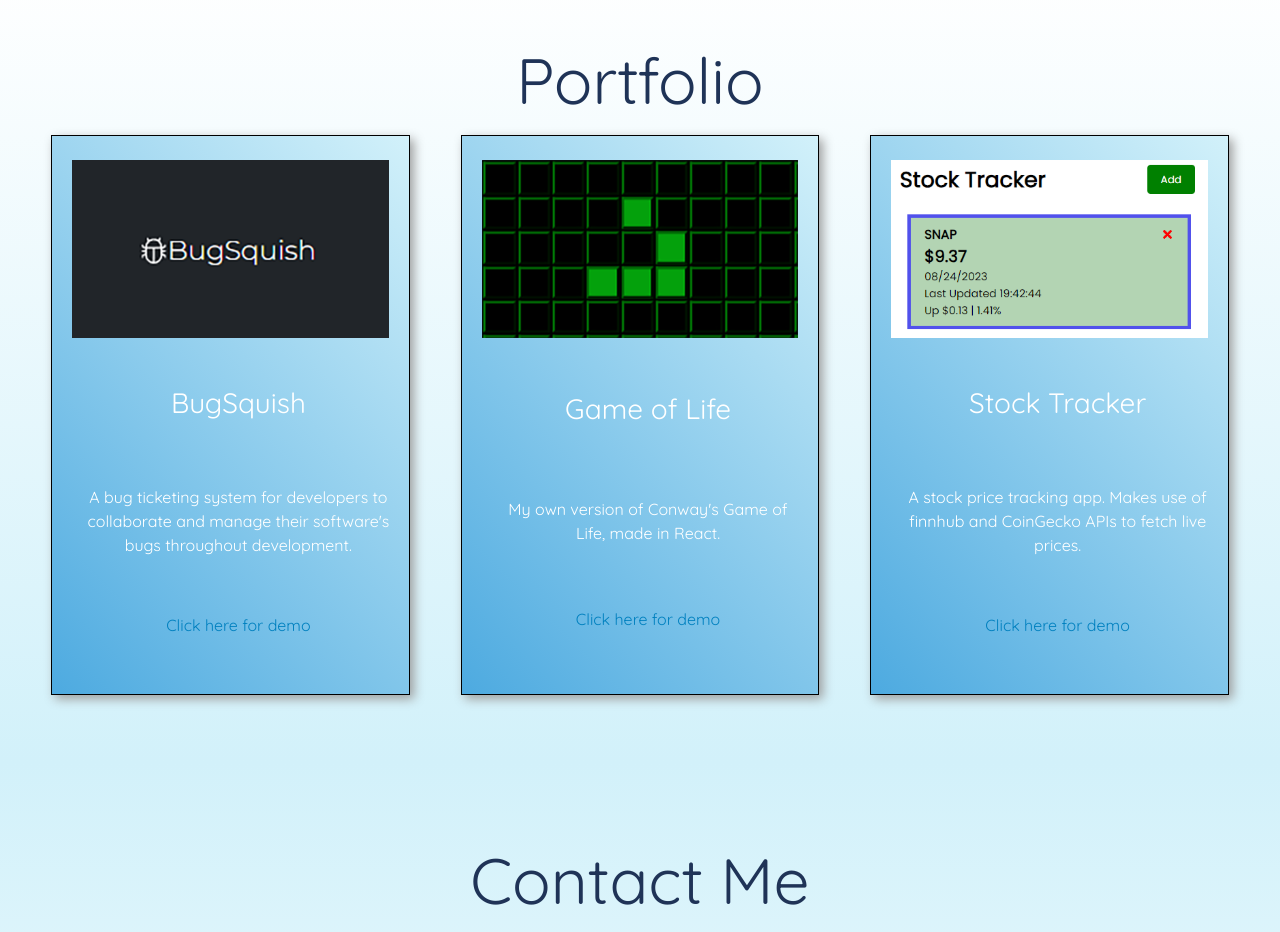
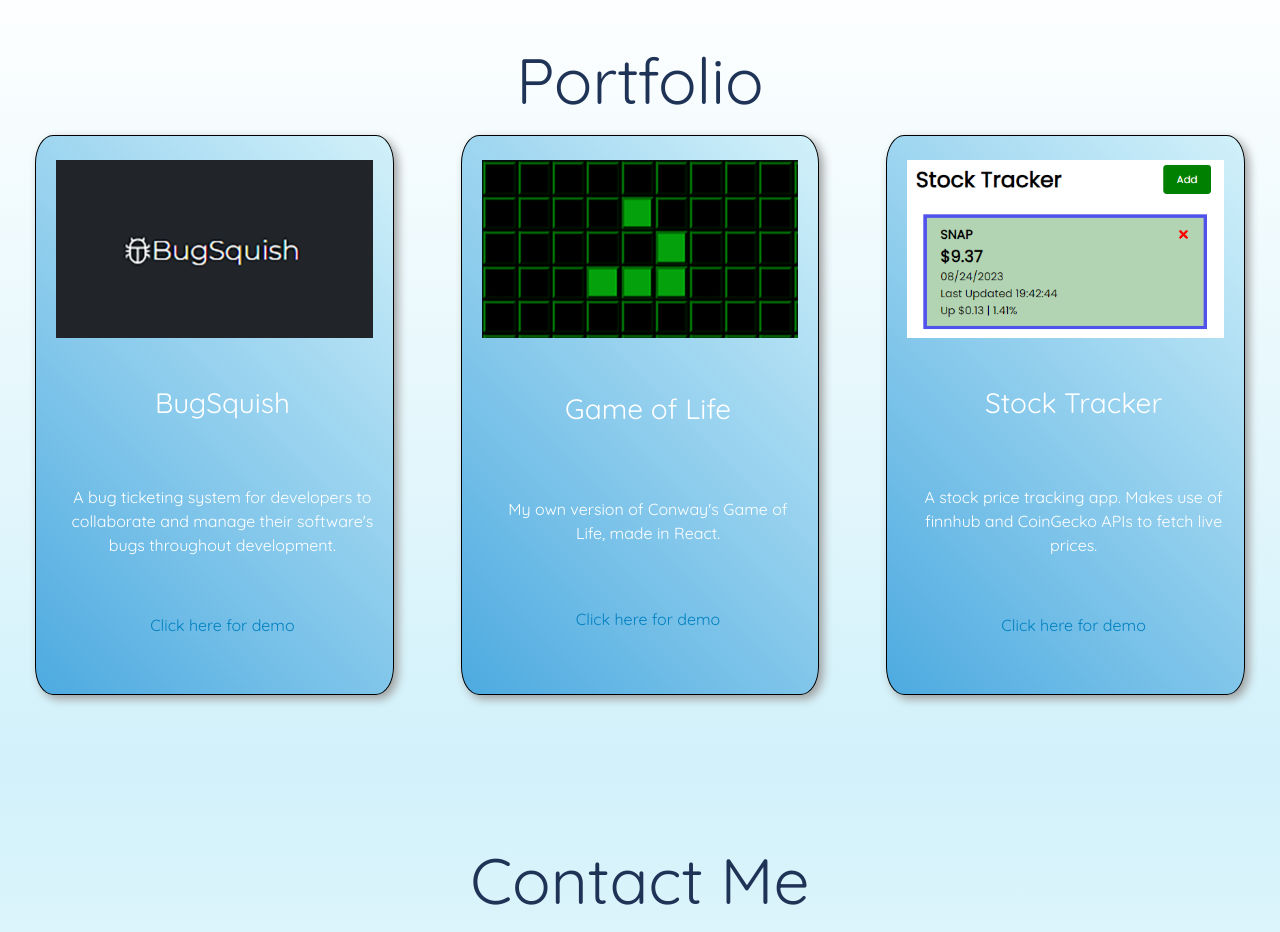
Before and after one commit to tun35770/Portfolio, a React (Vite) app in the folder Portfolio/: page / in a window 1280 px wide. Shown: the part 1920-2852 px from the top of the page. Built offline with nearby package versions, Linux system fonts and the light colour scheme.

Commit message:
new Showcase animations

```diff
--- a/Portfolio/src/App.css
+++ b/Portfolio/src/App.css
@@ -13,6 +13,19 @@
 .show {
   opacity: 1;
   margin-bottom: 1em;
+}
+
+.hidden-showcase {
+  opacity: 0;
+  margin: 0;
+  transform: scale(95%, 95%);
+  transition: all 1s;
+}
+
+.show-showcase {
+  transform: scale(100%, 100%);
+  opacity: 1;
+  margin: 0 2em;
 }
 
 .hidden-bounce {
@@ -183,6 +196,7 @@ img {
   min-width: 300px;
   border: 1px solid black;
   box-shadow: 4px 4px 10px 0px rgb(158, 159, 159);
+  border-radius: 5%;
 }
 
 .showcase-container {
--- a/Portfolio/src/App.tsx
+++ b/Portfolio/src/App.tsx
@@ -28,11 +28,23 @@ function App() {
       });
     });
 
+    const observerShowcase = new IntersectionObserver((entries) => {
+      entries.forEach((entry) => {
+        if(entry.isIntersecting)
+          entry.target.classList.add('show-showcase')
+        else
+          entry.target.classList.remove('show-showcase');
+      });
+    }, {threshold: 0.35});
+
     const hiddenElements = document.querySelectorAll('.hidden');
     hiddenElements.forEach((el) => observer.observe(el));
 
     const hiddenElementsBounce = document.querySelectorAll('.hidden-bounce');
     hiddenElementsBounce.forEach((el) => observerBounce.observe(el));
+
+    const hiddenElementsShowcase = document.querySelectorAll('.hidden-showcase');
+    hiddenElementsShowcase.forEach((el) => observerShowcase.observe(el));
   }, [])
 
 
--- a/Portfolio/src/components/Showcase.tsx
+++ b/Portfolio/src/components/Showcase.tsx
@@ -1,7 +1,7 @@
 const Showcase = ( {showcaseImage, showcaseTitle, showcaseDescription, showcaseLink, position }: {showcaseImage: string, showcaseTitle: string, showcaseDescription: string, showcaseLink: string, position: string} ) => {
 
   return (
-    <div className={`showcase hidden light-color-4 p-3`} >
+    <div className={`showcase hidden-showcase light-color-4 p-3`} >
         <img className='showcase-image' src={showcaseImage} height="210em" alt='Showcase Image'/>
         <div className='pl-3' style={{
           display:'flex',
```
